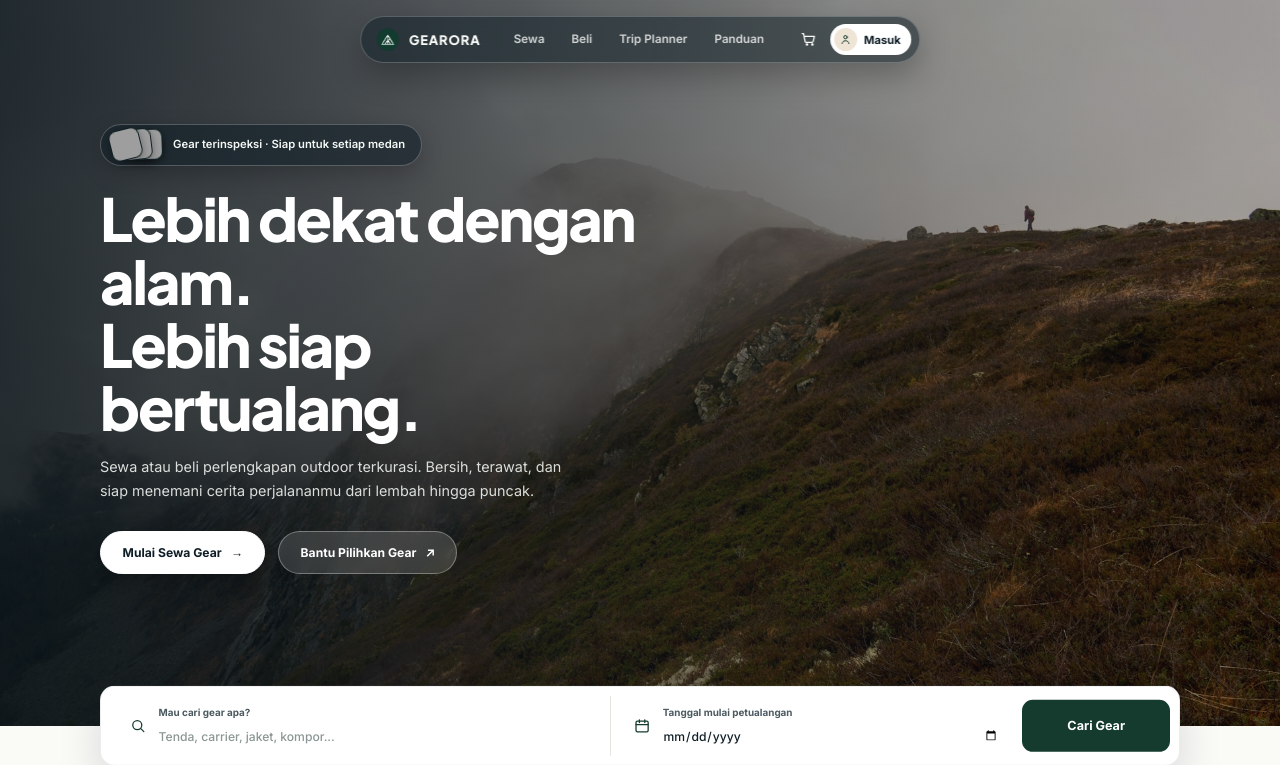
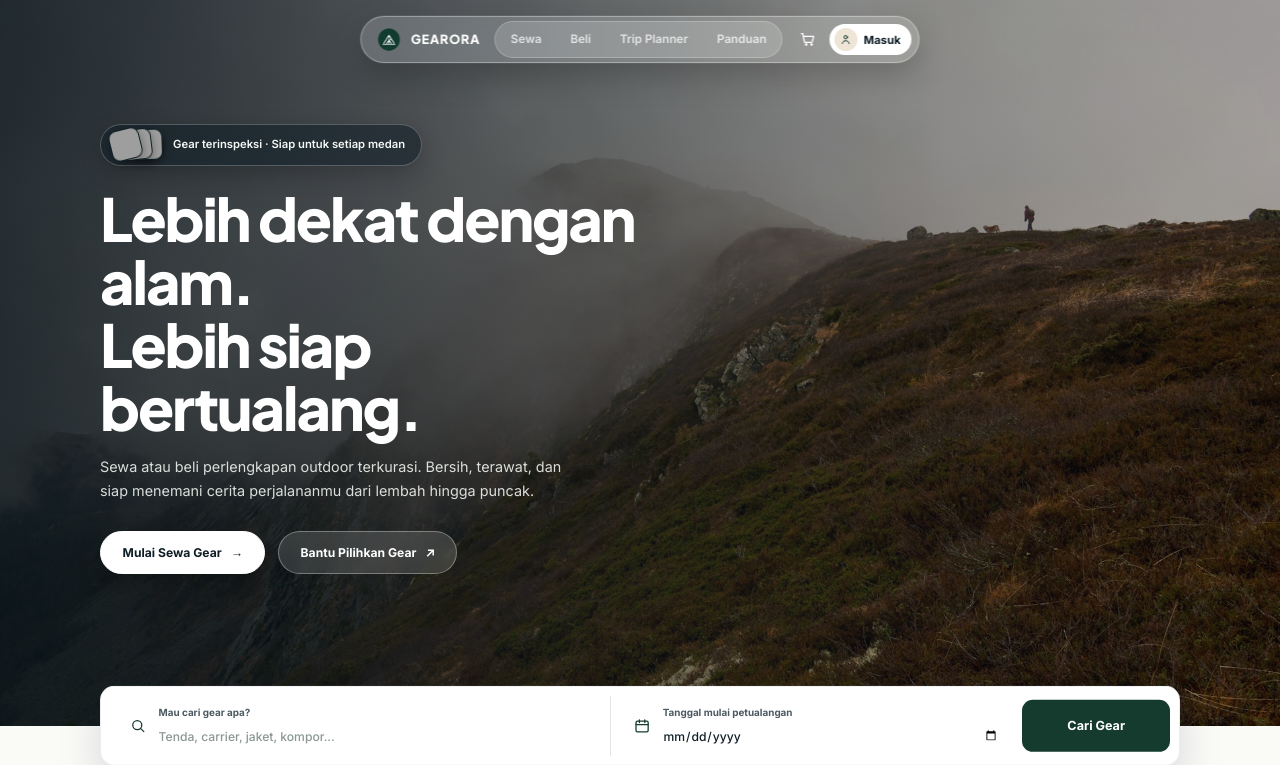
Before and after one commit to KiandrAHD/Gearora, a Laravel app: page / in a window 1280 px wide. Shown: the top 765 px of the page. Run offline with Laravel 12, Linux system fonts and the light colour scheme; data comes from the database, SQL or seed files in the repository; style sheets or scripts are compiled from the project's sources; grey boxes are pictures that could not be loaded.

Commit message:
style(nav): combine AppleGlassNav frosted glass style with scroll-collapse animation

```diff
--- a/resources/css/app.css
+++ b/resources/css/app.css
@@ -7,26 +7,26 @@
 @theme { --color-forest:#143B2E; --color-navy:#0F1E26; --color-blue:#1B6CA8; --color-trail:#E06D32; --color-sage:#9BB094; --color-sand:#EFE5D6; --color-cloud:#FAFAF7; --color-earth:#7A624B; --color-line:#E2E6DF; --font-heading:'Plus Jakarta Sans',ui-sans-serif,system-ui,sans-serif; --font-sans:'Inter',ui-sans-serif,system-ui,sans-serif; }
 :root{--forest:#143B2E;--navy:#0F1E26;--blue:#1B6CA8;--trail:#E06D32;--sage:#9BB094;--sand:#EFE5D6;--cloud:#FAFAF7;--earth:#7A624B;--line:#E2E6DF}*{box-sizing:border-box}html{scroll-behavior:smooth}@media(min-width:901px){html{zoom:.9}}body.nav-open{overflow:hidden}body.modal-open{overflow:hidden}body{margin:0;min-width:320px;background:var(--cloud);color:var(--navy);font-family:Inter,ui-sans-serif,system-ui,sans-serif;line-height:1.6;-webkit-font-smoothing:antialiased}h1,h2,h3{font-family:'Plus Jakarta Sans',ui-sans-serif,system-ui,sans-serif;letter-spacing:-.03em;margin:0}a{color:inherit;text-decoration:none}button,input{font:inherit}.page-container{width:min(1200px,calc(100% - 40px));margin-inline:auto}
 .site-header-inner{display:grid;grid-template-columns:minmax(0,1fr) auto minmax(0,1fr);align-items:center;gap:24px}.brand{display:flex;align-items:center;gap:10px;grid-column:1}.primary-nav{display:flex;gap:8px;justify-self:center;grid-column:2;align-self:stretch;align-items:center;margin:0}.primary-nav a{position:relative;display:flex;align-items:center}.primary-nav a[aria-current=page]::after{content:"";position:absolute;left:0;right:0;bottom:0}.header-actions{display:flex;align-items:center;gap:8px;justify-self:end;grid-column:3}
-/* Animated Floating Pill Navbar (Adapted to Gearora Clean Adventure Palette) */
+/* AppleGlassNav + Scroll-Collapse Floating Pill Navbar */
 body.has-floating-nav main{padding-top:86px}
 .floating-nav-wrap{position:fixed;top:18px;left:50%;transform:translateX(-50%);z-index:55;width:max-content;max-width:calc(100vw - 28px);pointer-events:none}
-.floating-nav{pointer-events:auto;position:relative;display:flex;align-items:center;gap:14px;height:52px;padding:0 8px 0 12px;border-radius:999px;overflow:hidden;border:1px solid var(--line);background:rgba(250,250,247,.88);backdrop-filter:blur(16px) saturate(1.4);-webkit-backdrop-filter:blur(16px) saturate(1.4);box-shadow:0 12px 32px rgba(15,30,38,.11);color:var(--navy);max-width:680px;transition:max-width .62s cubic-bezier(.22,1,.36,1),gap .5s cubic-bezier(.22,1,.36,1),padding .5s cubic-bezier(.22,1,.36,1),background .35s ease,border-color .35s ease,box-shadow .35s ease,transform .3s cubic-bezier(.22,1,.36,1)}
-.floating-nav.is-hero-overlay:not(.is-scrolled){background:rgba(15,30,38,.52);border-color:rgba(255,255,255,.22);color:#FAFAF7;box-shadow:0 14px 36px rgba(0,0,0,.28)}
+.floating-nav{pointer-events:auto;position:relative;display:flex;align-items:center;gap:10px;height:52px;padding:6px 8px 6px 14px;border-radius:999px;overflow:hidden;border:1px solid rgba(255,255,255,.35);background:rgba(255,255,255,.68);backdrop-filter:blur(24px) saturate(1.8);-webkit-backdrop-filter:blur(24px) saturate(1.8);box-shadow:0 12px 32px rgba(15,30,38,.12),0 0 0 1px rgba(0,0,0,.05);color:var(--ink,#0F1E26);max-width:720px;transition:max-width .62s cubic-bezier(.22,1,.36,1),gap .5s cubic-bezier(.22,1,.36,1),padding .5s cubic-bezier(.22,1,.36,1),background .35s ease,border-color .35s ease,box-shadow .35s ease,transform .3s cubic-bezier(.22,1,.36,1)}
+.floating-nav.is-hero-overlay:not(.is-scrolled){background:rgba(255,255,255,.18);border-color:rgba(255,255,255,.32);color:#fff;box-shadow:0 14px 36px rgba(0,0,0,.22),0 0 0 1px rgba(255,255,255,.08)}
 .floating-nav.is-collapsed{max-width:52px;gap:0;padding:0;cursor:pointer}
 .floating-nav.is-collapsed:hover{transform:scale(1.08)}
 .floating-nav.is-collapsed:active{transform:scale(.95)}
 .fn-brand{display:flex;align-items:center;gap:9px;flex-shrink:0;padding:4px 6px 4px 2px;transition:opacity .3s ease .08s,transform .5s cubic-bezier(.22,1,.36,1)}
 .fn-logo{width:30px;height:30px;border-radius:50%;object-fit:contain;display:block;transition:transform .55s cubic-bezier(.22,1,.36,1)}
-.fn-brand-name{font:800 14.5px/1 'Plus Jakarta Sans',sans-serif;letter-spacing:.06em;white-space:nowrap}
+.fn-brand-name{font:800 14px/1 'Plus Jakarta Sans',sans-serif;letter-spacing:.06em;white-space:nowrap}
 .floating-nav.is-collapsed .fn-brand{opacity:0;transform:translateX(-16px) scale(.85);pointer-events:none;transition:opacity .2s ease,transform .35s ease}
 .floating-nav.is-collapsed .fn-logo{transform:rotate(-90deg)}
-.floating-nav .primary-nav{display:flex;align-items:center;align-self:center;gap:4px;padding:0 4px;transition:opacity .32s ease .1s,transform .48s cubic-bezier(.22,1,.36,1)}
-.floating-nav .primary-nav a{padding:7px 13px;border-radius:999px;font-size:13px;font-weight:600;white-space:nowrap;color:inherit;opacity:.82;transition:opacity .18s,background .18s,color .18s}
+.floating-nav .primary-nav{display:flex;align-items:center;align-self:center;gap:4px;padding:3px;border-radius:999px;background:rgba(255,255,255,.16);border:1px solid rgba(255,255,255,.22);transition:opacity .32s ease .1s,transform .48s cubic-bezier(.22,1,.36,1)}
+.floating-nav.is-scrolled .primary-nav{background:rgba(15,30,38,.05);border-color:rgba(15,30,38,.06)}
+.floating-nav .primary-nav a{position:relative;padding:6px 14px;border-radius:999px;font-size:13px;font-weight:600;white-space:nowrap;color:inherit;opacity:.76;transition:opacity .25s ease,color .25s ease,background .35s cubic-bezier(.34,1.36,.5,1),box-shadow .35s ease}
 .floating-nav .primary-nav a::after{display:none}
-.floating-nav .primary-nav a:hover{opacity:1;background:rgba(20,59,46,.08)}
-.floating-nav.is-hero-overlay:not(.is-scrolled) .primary-nav a:hover{background:rgba(255,255,255,.14)}
-.floating-nav .primary-nav a[aria-current=page]{opacity:1;background:var(--forest);color:#fff}
-.floating-nav.is-hero-overlay:not(.is-scrolled) .primary-nav a[aria-current=page]{background:var(--trail);color:#fff}
+.floating-nav .primary-nav a:hover{opacity:1;background:rgba(255,255,255,.32)}
+.floating-nav.is-hero-overlay:not(.is-scrolled) .primary-nav a:hover{background:rgba(255,255,255,.22);color:#fff}
+.floating-nav .primary-nav a[aria-current=page]{opacity:1;background:rgba(255,255,255,.88);color:var(--navy);box-shadow:0 2px 10px rgba(0,0,0,.1);backdrop-filter:blur(12px)}
 .floating-nav.is-collapsed .primary-nav{opacity:0;transform:translateX(-12px) scale(.94);pointer-events:none;transition:opacity .18s ease,transform .3s ease}
 .fn-actions{display:flex;align-items:center;gap:6px;flex-shrink:0;transition:opacity .32s ease .12s,transform .48s cubic-bezier(.22,1,.36,1)}
 .floating-nav.is-collapsed .fn-actions{opacity:0;transform:scale(.9);pointer-events:none;transition:opacity .18s ease,transform .3s ease}
```
